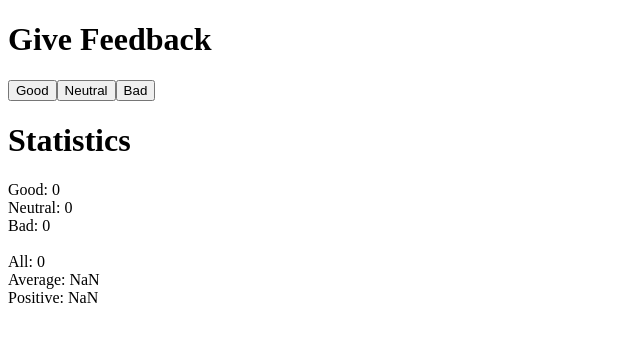
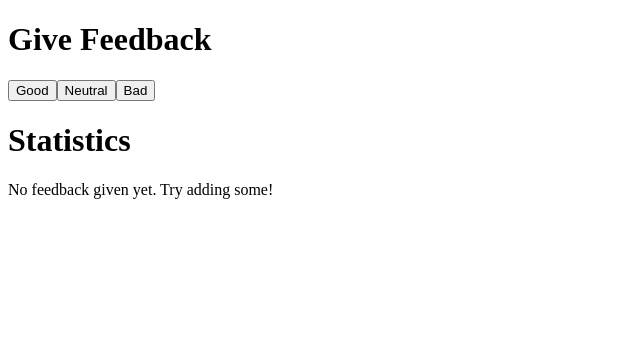
Before and after one commit to b-capra/fullstackopen, a React (Create React App) app in the folder part1/unicafe/: page / in a window 1280 px wide. Shown: the top 342 px of the page, without its empty margins (0-640 px from the left). Built offline with nearby package versions, Linux system fonts and the light colour scheme.

Commit message:
Add default state for feedback

```diff
--- a/part1/unicafe/src/App.js
+++ b/part1/unicafe/src/App.js
@@ -18,6 +18,13 @@ const Avg = ({totals}) => {
 }
 
 const Statistics = ({totals}) => {
+  if (totals[0] + totals[1] + totals[2] === 0) return (
+    <div>
+      <Heading text='Statistics' />
+      <p>No feedback given yet. Try adding some!</p>
+    </div>
+  )
+
   return (
     <div>
       <Heading text='Statistics' />
```
